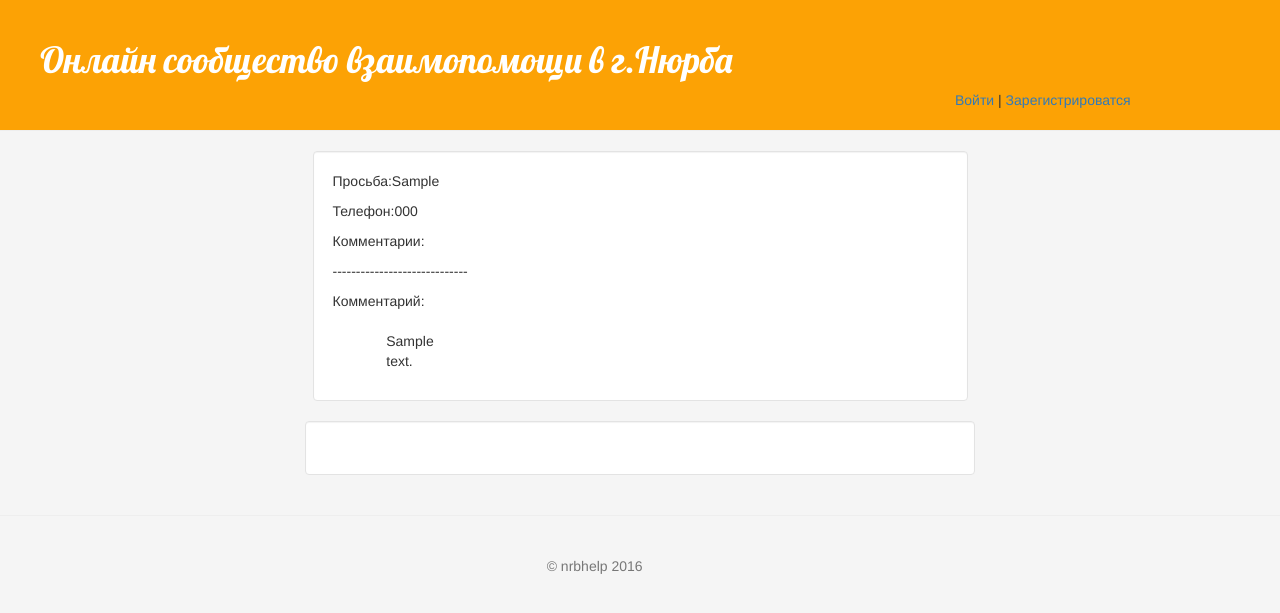
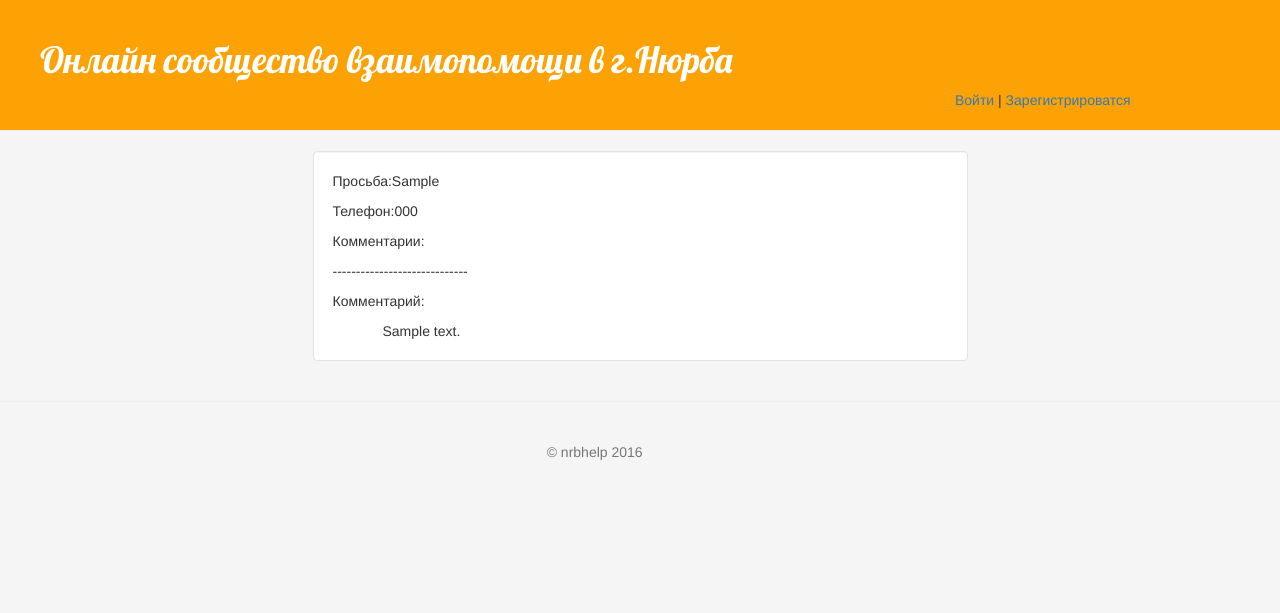
Before and after one commit to EgorovM/my-first-project, a Django app: page /1/ in a window 1280 px wide. Shown: the top 613 px of the page. Run offline with Django 3.2, Linux system fonts and the light colour scheme; tables that the repository leaves empty hold one stand-in row (values such as "Sample post"); some libraries are stand-ins or nearby versions.

Commit message:
Исправлены комментарии

```diff
--- a/help/templates/help/order.html
+++ b/help/templates/help/order.html
@@ -53,6 +53,9 @@
                 .buttons_left{
                     text-align: left;
                 }
+                p1{
+                    padding-left: 50px
+                }
         </style>
         </head>
     <body>
@@ -96,21 +99,19 @@
                         {% if order.id == comment.order.id %}
                             <p>-----------------------------</p>
                             <p>Комментарий:</p>
-                            <div class = "row">
-                                <div class = "col-md-1 col-md-offset-1">
-                                        </p>{{comment.comment_text}}</p>
-                                </div>
+                                 <p1>{{comment.comment_text}}</p1>
                             </div>
                         {% endif %}
                     {% endfor %}
                 </div>
             </div>
+            {% if is_auth != False %}
                 <div class  = row>
                     <div class = "col-md-6 col-md-offset-3 well">
                         <div class = "button">
                             <form action = "." method = "post">
                                 {% csrf_token %}
-                        {% if is_auth != False %}
+
                                     <div>
                                         <label for = "comment_text"> Написать комментарий: </label>
                                         <textarea name = "comment_text" class="form-control" rows="3" placeholder="Комментарий"></textarea>
@@ -124,9 +125,10 @@
                                             </div>
                                         </p>
                                     </div>
-                        {% endif %}
                             </form>
                         </div>
+                    </div>
+            {% endif %}
             </div>
         </div>
 
```
Lines whose indentation alone changed are shown as unchanged.
